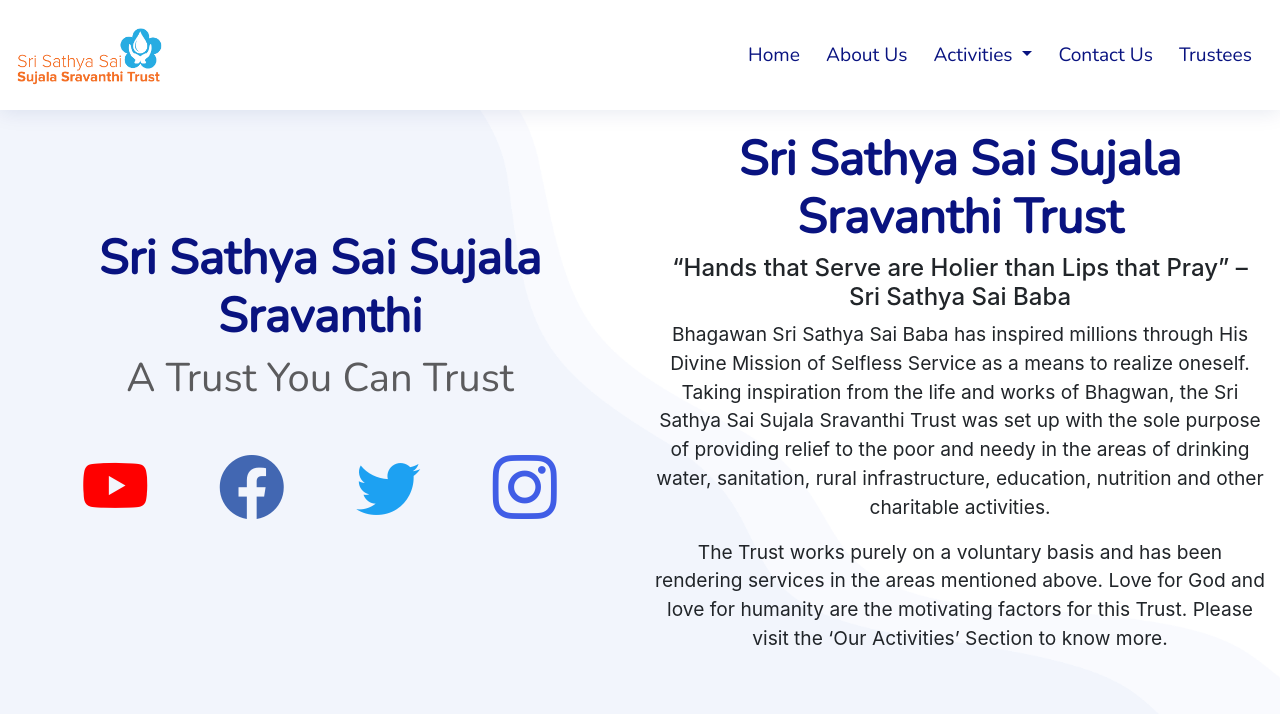
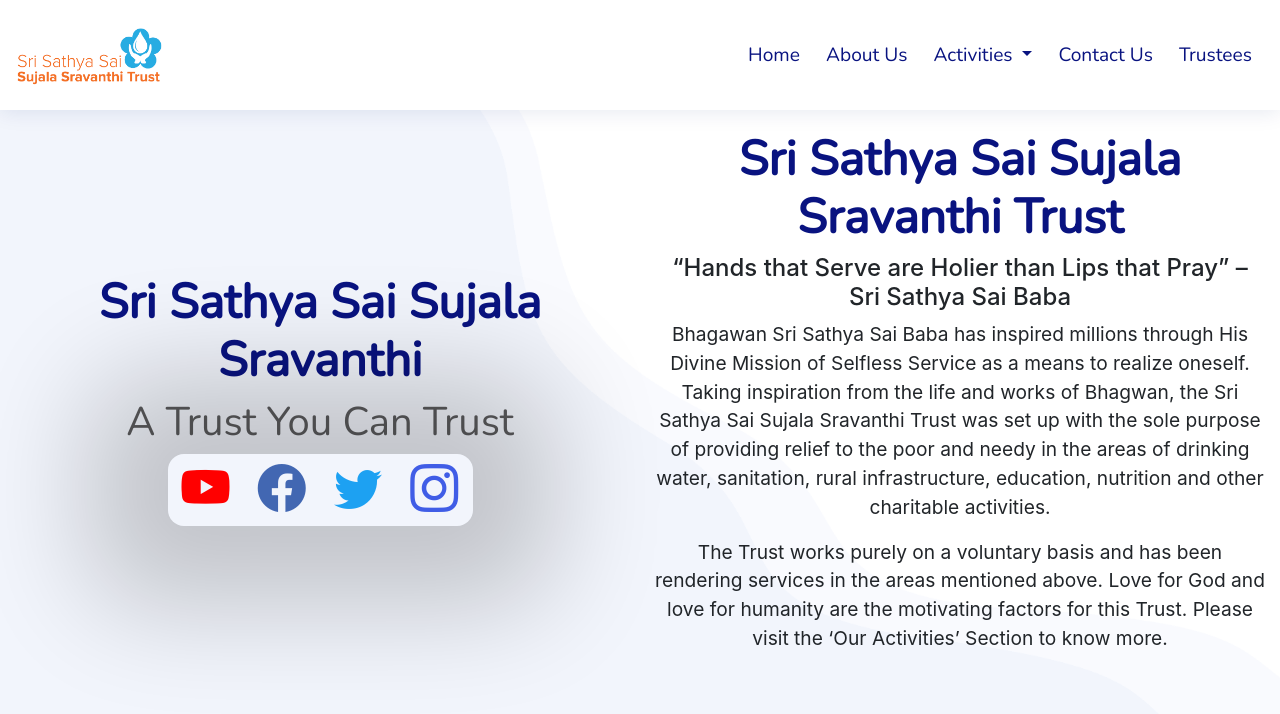
Before and after one commit to vijaykumar0794/saisujalasravanthi, a plain HTML site: page index.html in a window 1280 px wide. Drawn offline with nearby package versions, Linux system fonts and the light colour scheme.

Commit message:
contact info changes

```diff
--- a/styles.css
+++ b/styles.css
@@ -100,16 +100,17 @@ a {
 }
 
 .hero .contact-symbol {
-    width: 100%;
+    width: 50%;
     display: flex;
     flex-direction: row;
     flex-wrap: wrap;
     justify-content: space-around;
-    padding: 2rem;
+    box-shadow: 0px 0px 7rem 5rem rgb(0 0 0 / 20%);
+    border-radius: 1rem;
 }
 
 .hero i.bi{
-    font-size: 4rem;
+    font-size: 3rem;
 }
 
 .hero i.bi-youtube {
```
